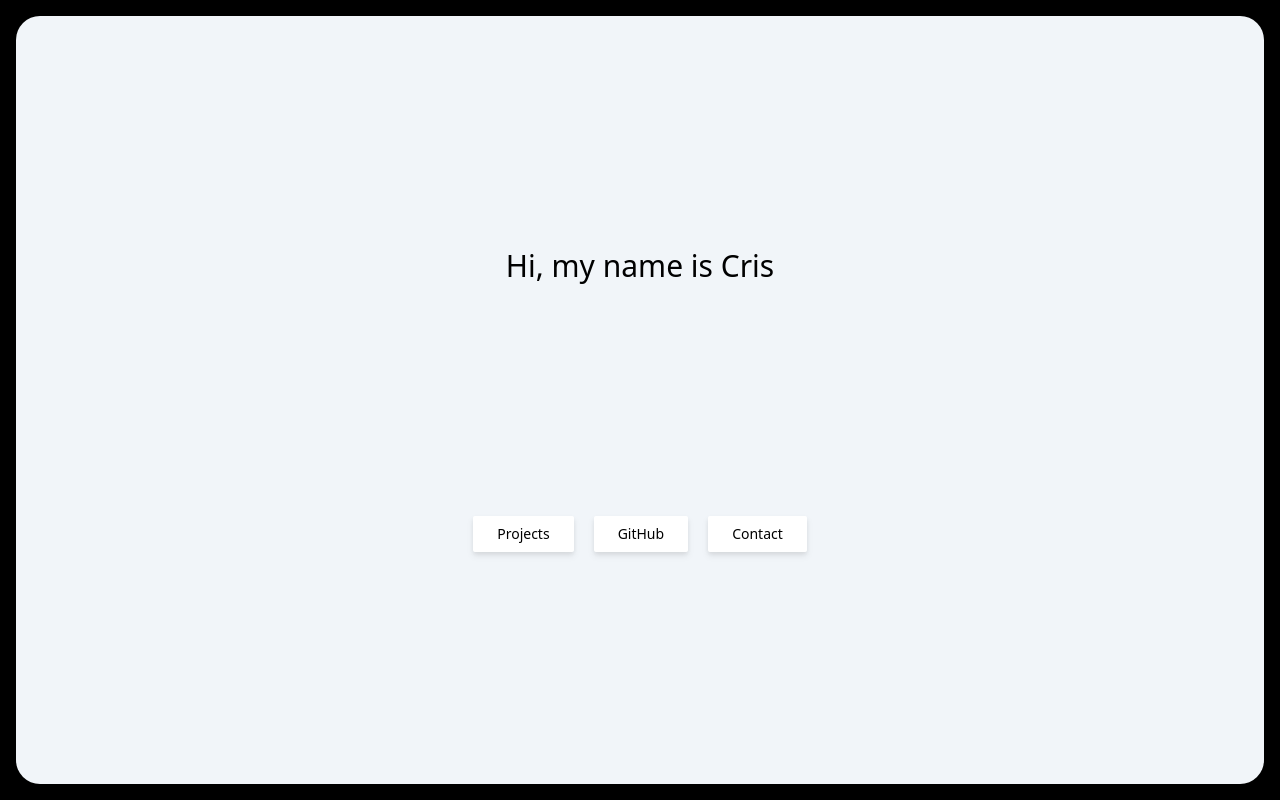
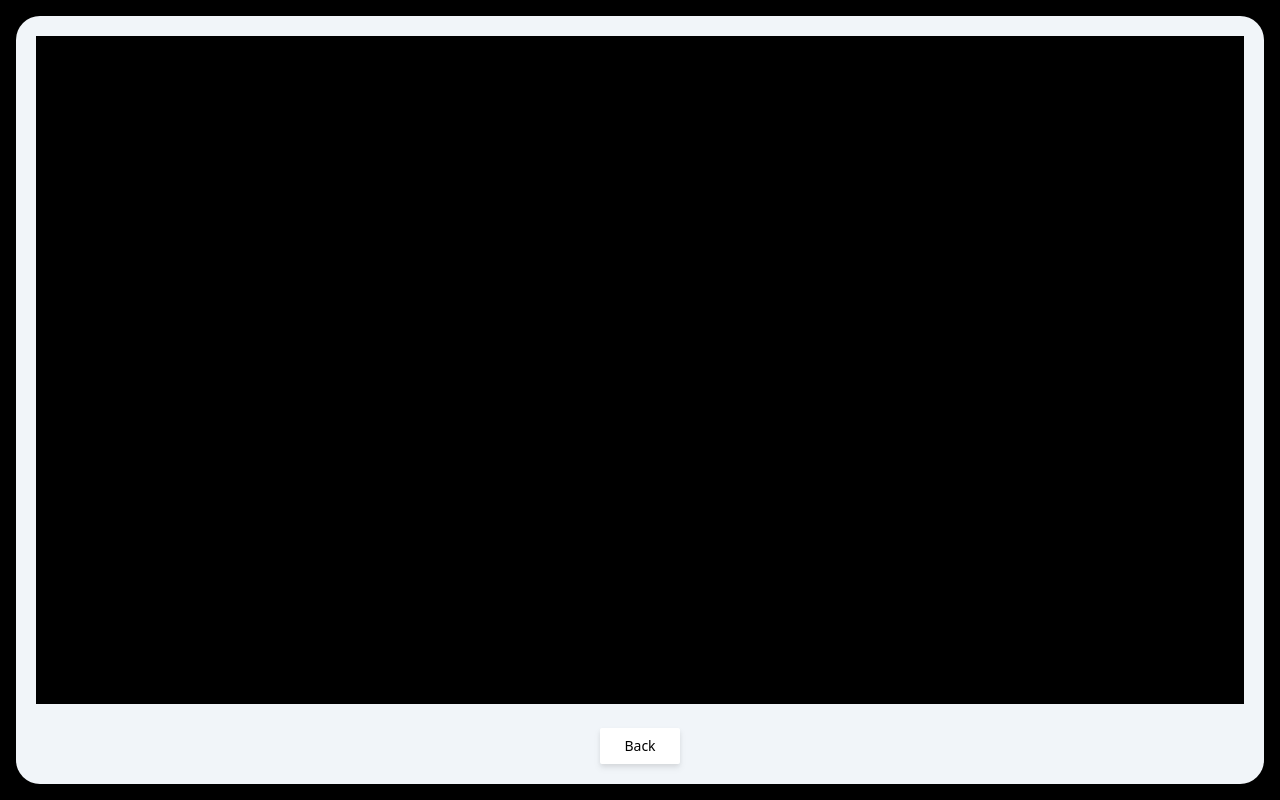
Before and after one commit to cmoyates/Portfolio, a Svelte app: page / in a window 1280 px wide. Both pictures are taken after a click on the button "Projects". Built offline with nearby package versions, Linux system fonts and the light colour scheme.

Commit message:
Added switching between views

```diff
--- a/src/App.svelte
+++ b/src/App.svelte
@@ -3,6 +3,9 @@
   import Home from "./lib/views/Home.svelte";
   import { tweened } from "svelte/motion";
   import { cubicOut } from 'svelte/easing';
+  import { View, ViewData } from './types';
+  import Projects from "./lib/views/Projects.svelte";
+  import Contact from "./lib/views/Contact.svelte";
 
   let width = tweened(28, {
 		duration: 300,
@@ -12,6 +15,21 @@
 		duration: 300,
 		easing: cubicOut
 	});
+
+  let currentView: View = View.Home;
+
+  const VIEW_DATA_MAP = new Map<View, ViewData>([
+    [View.Home, {width: 28, height: 18}],
+    [View.Projects, {width: 106, height: 60}],
+    [View.Contact, {width: 38, height: 18}]
+  ])
+
+  const changeView = (newView: View) => {
+    currentView = newView;
+    let newViewData: ViewData = VIEW_DATA_MAP.get(newView);
+    width.set(newViewData.width);
+    height.set(newViewData.height);
+  }
 </script>
 
 <main class="
@@ -25,7 +43,6 @@
   max-h-screen
 ">
   <div style="max-width: {$width}rem; max-height: {$height}rem" class="
-    text-xl
     bg-slate-100
     w-full
     h-screen
@@ -34,7 +51,14 @@
     justify-center
     items-center
     rounded-3xl
+    p-5
   ">
-    <Home width={width} height={height}/>
+    {#if currentView === View.Home}
+      <Home changeView={changeView}/>
+    {:else if currentView === View.Projects}
+      <Projects changeView={changeView}/>
+    {:else}
+      <Contact changeView={changeView}/>
+    {/if}
   </div>
 </main>
--- /dev/null
+++ b/src/lib/views/Contact.svelte
@@ -0,0 +1,32 @@
+<script lang="ts">
+    import Button from "../components/Button.svelte";
+    import { View } from '../../types';
+
+    export let changeView: (newView: View) => void
+</script>
+
+<div class="
+    flex
+    flex-col
+    justify-between
+    items-center
+    min-h-full
+    min-w-full
+">
+    <h1 class="text-3xl">Contact</h1>
+    <table class="text-sm">
+        <tr>
+            <td class="pr-2">Email:</td>
+            <td>cmoyates@gmail.com</td>
+        </tr>
+        <tr>
+            <td class="pr-2">LinkedIn:</td>
+            <td>
+                <a href="https://www.linkedin.com/in/cristopher-yates/">
+                    https://www.linkedin.com/in/cristopher-yates/
+                </a>
+            </td>
+        </tr>
+    </table>
+    <Button text="Back" click={() => {changeView(View.Home)}}/>
+</div>
--- a/src/lib/views/Home.svelte
+++ b/src/lib/views/Home.svelte
@@ -1,9 +1,8 @@
 <script lang="ts">
     import Button from "../components/Button.svelte";
-    import type { Tweened } from "svelte/motion";
+    import { View } from '../../types';
 
-    export let width: Tweened<number>;
-    export let height: Tweened<number>;
+    export let changeView: (newView: View) => void
 </script>
 
 <div class="
@@ -19,8 +18,8 @@
       flex-row
       space-x-5
     ">
-      <Button text={"Projects"} click={() => {width.set(106); height.set(60);}}/>
-      <Button text={"GitHub"} click={() => {width.set(28); height.set(18);}}/>
-      <Button text={"Contact"} click={() => {width.set(38); height.set(18);}}/>
+      <Button text={"Projects"} click={() => {changeView(View.Projects)}}/>
+      <Button text={"GitHub"} click={() => {changeView(View.Home)}}/>
+      <Button text={"Contact"} click={() => {changeView(View.Contact)}}/>
     </div>
 </div>
--- /dev/null
+++ b/src/lib/views/Projects.svelte
@@ -0,0 +1,25 @@
+<script lang="ts">
+    import Button from "../components/Button.svelte";
+    import { View } from '../../types';
+
+    export let changeView: (newView: View) => void
+</script>
+
+<div class="
+    flex
+    flex-col
+    justify-between
+    items-center
+    min-h-full
+    space-y-6
+    min-w-full
+">
+    <div class="
+        bg-black
+        flex-grow
+        min-w-full
+    ">
+        Test
+    </div>
+    <Button text="Back" click={() => {changeView(View.Home)}}/>
+</div>
--- /dev/null
+++ b/src/types.ts
@@ -0,0 +1,10 @@
+export enum View {
+    Home,
+    Projects,
+    Contact
+}
+
+export type ViewData = {
+    width: number,
+    height: number
+  }
```
